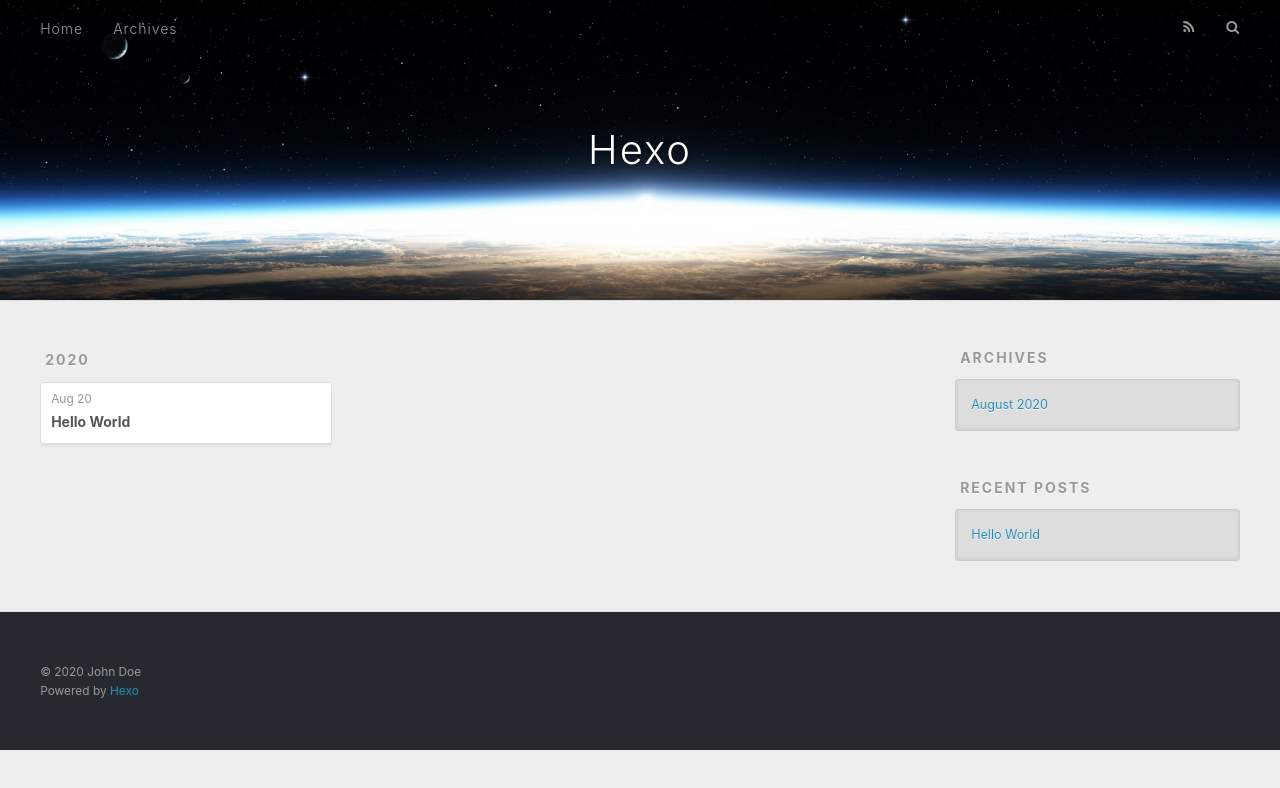
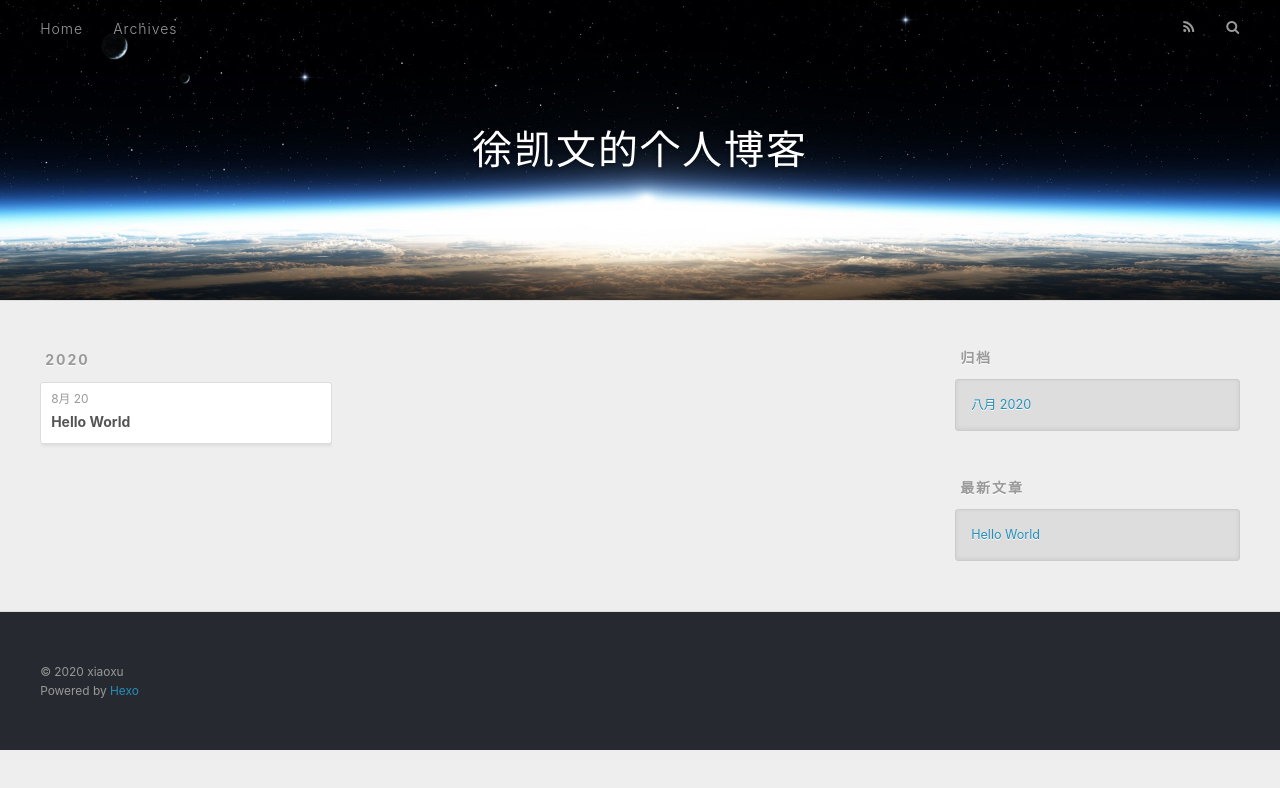
Before and after one commit to xiaoxudaren/xiaoxudaren.github.io, a plain HTML site: page archives/index.html in a window 1280 px wide. Drawn offline with nearby package versions, Linux system fonts and the light colour scheme.

Commit message:
Site updated: 2020-08-21 15:59:08

```diff
--- a/archives/index.html
+++ b/archives/index.html
@@ -5,17 +5,20 @@
 
 
 
-  <title>Archives | Hexo</title>
+  <title>归档 | 徐凯文的个人博客</title>
   <meta name="viewport" content="width=device-width, initial-scale=1, maximum-scale=1">
-  <meta property="og:type" content="website">
-<meta property="og:title" content="Hexo">
+  <meta name="description" content="技术分心 心情记录">
+<meta property="og:type" content="website">
+<meta property="og:title" content="徐凯文的个人博客">
 <meta property="og:url" content="http://yoursite.com/archives/index.html">
-<meta property="og:site_name" content="Hexo">
-<meta property="og:locale" content="en_US">
-<meta property="article:author" content="John Doe">
+<meta property="og:site_name" content="徐凯文的个人博客">
+<meta property="og:description" content="技术分心 心情记录">
+<meta property="og:locale" content="zh_CN">
+<meta property="article:author" content="xiaoxu">
+<meta property="article:tag" content="xiaoxu">
 <meta name="twitter:card" content="summary">
 
-    <link rel="alternate" href="/atom.xml" title="Hexo" type="application/atom+xml">
+    <link rel="alternate" href="/atom.xml" title="徐凯文的个人博客" type="application/atom+xml">
 
 
     <link rel="icon" href="/favicon.png">
@@ -36,7 +39,7 @@
   <div id="header-outer" class="outer">
     <div id="header-title" class="inner">
       <h1 id="logo-wrap">
-        <a href="/" id="logo">Hexo</a>
+        <a href="/" id="logo">徐凯文的个人博客</a>
       </h1>
 
     </div>
@@ -53,7 +56,7 @@
 
           <a id="nav-rss-link" class="nav-icon" href="/atom.xml" title="RSS Feed"></a>
 
-        <a id="nav-search-btn" class="nav-icon" title="Search"></a>
+        <a id="nav-search-btn" class="nav-icon" title="搜索"></a>
       </nav>
       <div id="search-form-wrap">
         <form action="//google.com/search" method="get" accept-charset="UTF-8" class="search-form"><input type="search" name="q" class="search-form-input" placeholder="Search"><button type="submit" class="search-form-submit">&#xF002;</button><input type="hidden" name="sitesearch" value="http://yoursite.com"></form>
@@ -79,7 +82,7 @@
   <div class="archive-article-inner">
     <header class="archive-article-header">
       <a href="/2020/08/20/hello-world/" class="archive-article-date">
-  <time datetime="2020-08-20T08:49:31.031Z" itemprop="datePublished">Aug 20</time>
+  <time datetime="2020-08-20T08:49:31.031Z" itemprop="datePublished">8月 20</time>
 </a>
 
 
@@ -111,9 +114,9 @@
 
 
   <div class="widget-wrap">
-    <h3 class="widget-title">Archives</h3>
+    <h3 class="widget-title">归档</h3>
     <div class="widget">
-      <ul class="archive-list"><li class="archive-list-item"><a class="archive-list-link" href="/archives/2020/08/">August 2020</a></li></ul>
+      <ul class="archive-list"><li class="archive-list-item"><a class="archive-list-link" href="/archives/2020/08/">八月 2020</a></li></ul>
     </div>
   </div>
 
@@ -121,7 +124,7 @@
 
 
   <div class="widget-wrap">
-    <h3 class="widget-title">Recent Posts</h3>
+    <h3 class="widget-title">最新文章</h3>
     <div class="widget">
       <ul>
 
@@ -141,7 +144,7 @@
 
   <div class="outer">
     <div id="footer-info" class="inner">
-      &copy; 2020 John Doe<br>
+      &copy; 2020 xiaoxu<br>
       Powered by <a href="http://hexo.io/" target="_blank">Hexo</a>
     </div>
   </div>
```
Also changed, not shown: 2020/08/20/hello-world/index.html (+12 -11 lines), archives/2020/08/index.html (+17 -14 lines), archives/2020/index.html (+17 -14 lines), index.html (+16 -13 lines).
